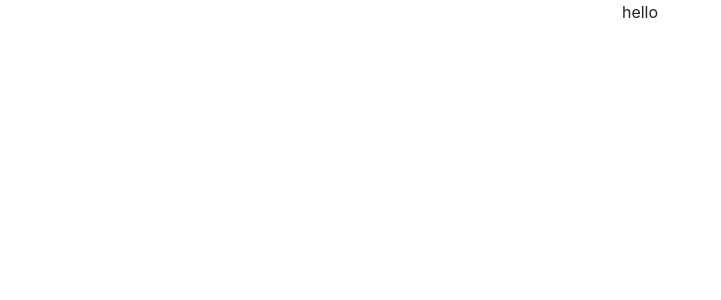
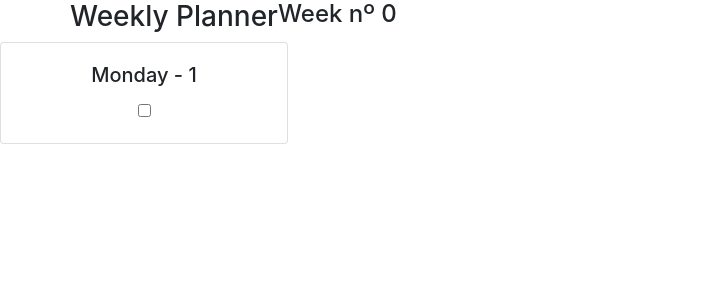
Before and after one commit to BertoPolo/week-planner, a React (Create React App) app: page / in a window 1280 px wide. Shown: the top 300 px of the page, without its empty margins (0-721 px from the left). Built offline with nearby package versions, Linux system fonts and the light colour scheme.

Commit message:
Update Home.jsx

```diff
--- a/src/components/Home.jsx
+++ b/src/components/Home.jsx
@@ -1,12 +1,33 @@
-import { Container } from "react-bootstrap"
+import { useState } from "react"
+import { Container, Row, Card } from "react-bootstrap"
 
 const Home = () => {
 
+    const [weeknum, setWeeknum] = useState(0)
+    const [monthDay, setMonthDay] = useState(1)
+
     return (
 
-        <Container>
-            <p>hello</p>
-        </Container>
+        <>
+            <Container>
+                <Row>
+                    <h3>Weekly Planner</h3>
+                    <h4>Week nº {weeknum}</h4>
+                </Row>
+            </Container>
+
+
+
+            <Card style={{ width: '18rem' }}>
+                <Card.Body>
+                    <Card.Title>Monday - {monthDay}</Card.Title>
+                    <div>
+                        <input type="checkbox" name="" id="" />
+
+                    </div>
+                </Card.Body>
+            </Card>
+        </>
     )
 }
 
```
